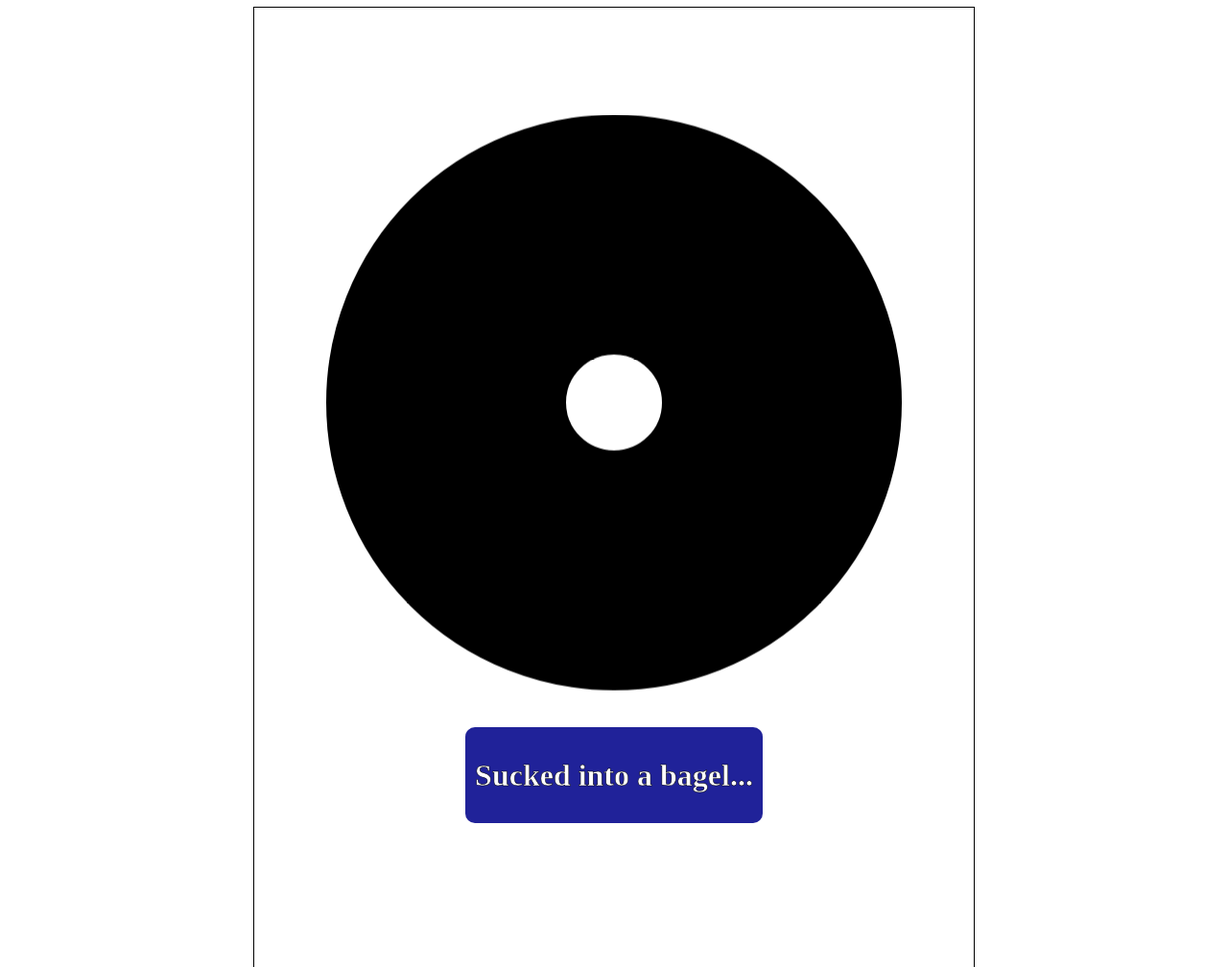
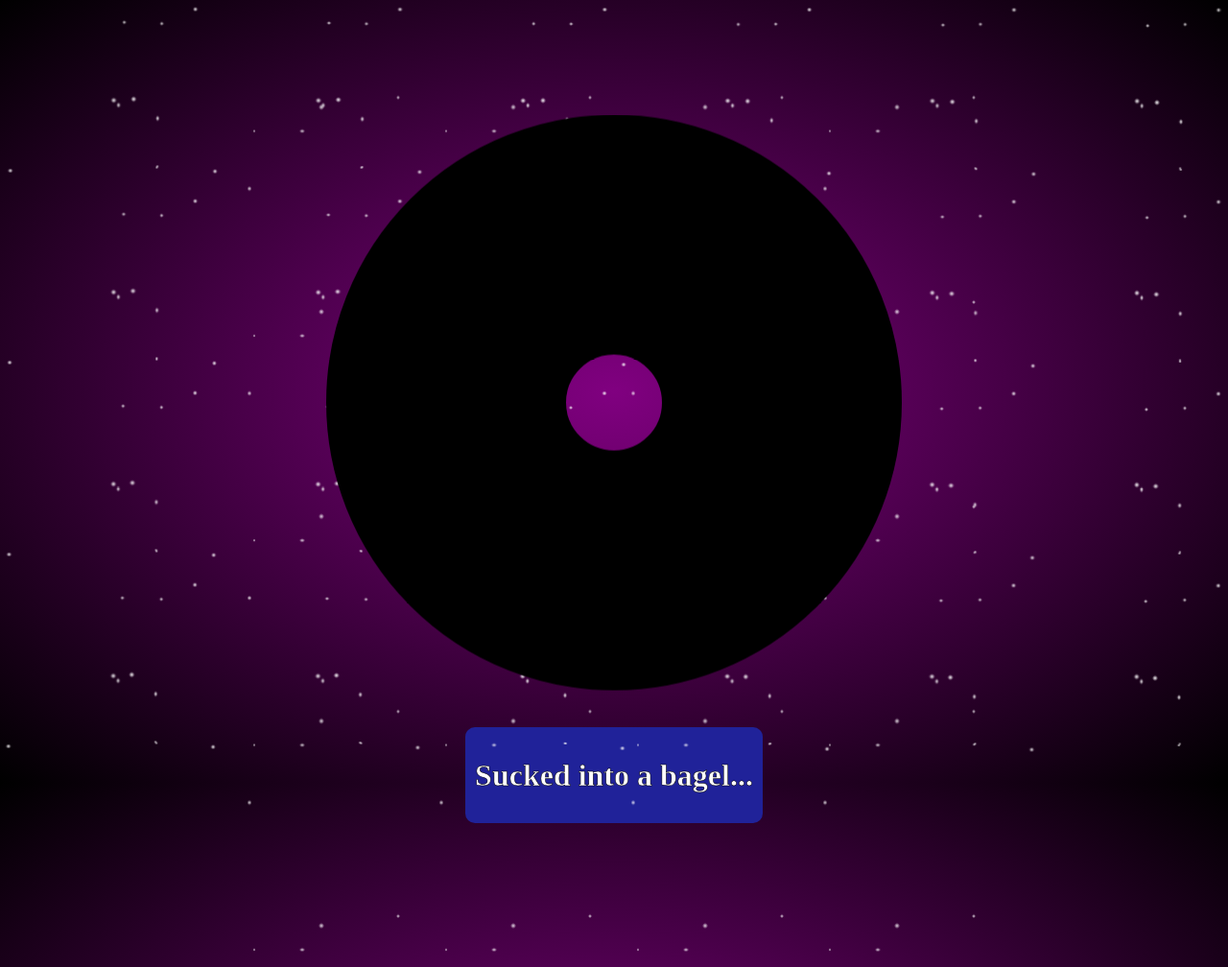
Before and after one commit to rygelg/rygel-bagel, a plain HTML site: page website/index.html in a window 1280 px wide. Shown: the top 1008 px of the page at 96% size. Drawn offline with Linux system fonts and the light colour scheme; a web font is replaced by a local one.

Commit message:
Star effects

```diff
--- a/website/index.html
+++ b/website/index.html
@@ -7,6 +7,11 @@
   </head>
 
   <body>
+
+      <div class="space stars1"></div>
+      <div class="space stars2"></div>
+      <div class="space stars3"></div>
+
     <div class = "center-container">
 
       <div class = "floating">
--- a/website/style.css
+++ b/website/style.css
@@ -1,8 +1,143 @@
+body {
+    height : 100vh;
+    overflow: hidden;
+    background: radial-gradient(rgba(128, 0, 128) 0, black 100%);
+}
+
+.space {
+    background: transparent center / 200px 200px round;
+    bottom: 0;
+    left: 0;
+    position: absolute;
+    right: 0;
+    top: 0;
+}
+
+@keyframes space {
+    40% {
+      opacity: 0.75;
+    }
+    50% {
+      opacity: 0.25;
+    }
+    60% {
+      opacity: 0.75;
+    }
+    100% {
+      transform: rotate(360deg);
+    }
+  }
+
+.stars1 {
+    animation: space 20s linear infinite;
+    background-image:
+        radial-gradient(
+            3px 3px at 25px 5px,
+            white,
+            rgba(255, 255, 255, 0)
+        ),
+        radial-gradient(
+            2px 3px at 50px 25px,
+            white,
+            rgba(255, 255, 255, 0)
+          ),
+          radial-gradient(
+            1.5px 0.5px at 125px 20px,
+            white,
+            rgba(255, 255, 255, 0)
+          ),
+          radial-gradient(
+            1.5px 1.5px at 50px 75px,
+            white,
+            rgba(255, 255, 255, 0)
+          ),
+          radial-gradient(
+            2px 2px at 15px 125px,
+            white,
+            rgba(255, 255, 255, 0)
+          ),
+          radial-gradient(
+            2.5px 2.5px at 110px 80px,
+            white,
+            rgba(255, 255, 255, 0)
+          );
+    }
+
+    .stars2 {
+        animation: space 300s ease-in-out infinite;
+        background-image:
+            radial-gradient(
+                3px 3px at 25px 5px,
+                white,
+                rgba(255, 255, 255, 0)
+            ),
+            radial-gradient(
+                2px 3px at 50px 25px,
+                white,
+                rgba(255, 255, 255, 0)
+              ),
+              radial-gradient(
+                1.5px 0.5px at 125px 20px,
+                white,
+                rgba(255, 255, 255, 0)
+              ),
+              radial-gradient(
+                1.5px 1.5px at 50px 75px,
+                white,
+                rgba(255, 255, 255, 0)
+              ),
+              radial-gradient(
+                2px 2px at 15px 125px,
+                white,
+                rgba(255, 255, 255, 0)
+              ),
+              radial-gradient(
+                2.5px 2.5px at 110px 80px,
+                white,
+                rgba(255, 255, 255, 0)
+              );
+        }
+
+        .stars3 {
+            animation: space 600s ease-in-out infinite;
+            background-image:
+                radial-gradient(
+                    3px 3px at 5px 5px,
+                    white,
+                    rgba(255, 255, 255, 0)
+                ),
+                radial-gradient(
+                    2px 3px at 10px 10px,
+                    white,
+                    rgba(255, 255, 255, 0)
+                  ),
+                  radial-gradient(
+                    1.5px 0.5px at 15px 20px,
+                    white,
+                    rgba(255, 255, 255, 0)
+                  ),
+                  radial-gradient(
+                    1.5px 1.5px at 50px 75px,
+                    white,
+                    rgba(255, 255, 255, 0)
+                  ),
+                  radial-gradient(
+                    2px 2px at 55px 125px,
+                    white,
+                    rgba(255, 255, 255, 0)
+                  ),
+                  radial-gradient(
+                    2.5px 2.5px at 90px 110px,
+                    white,
+                    rgba(255, 255, 255, 0)
+                  );
+            }
+
+
 .center-container {
     width: 750px;
     height: 1000px;
     margin: auto;
-    outline: solid 1px black;
     display: flex;
     align-items: center;
     justify-content: center;
```
